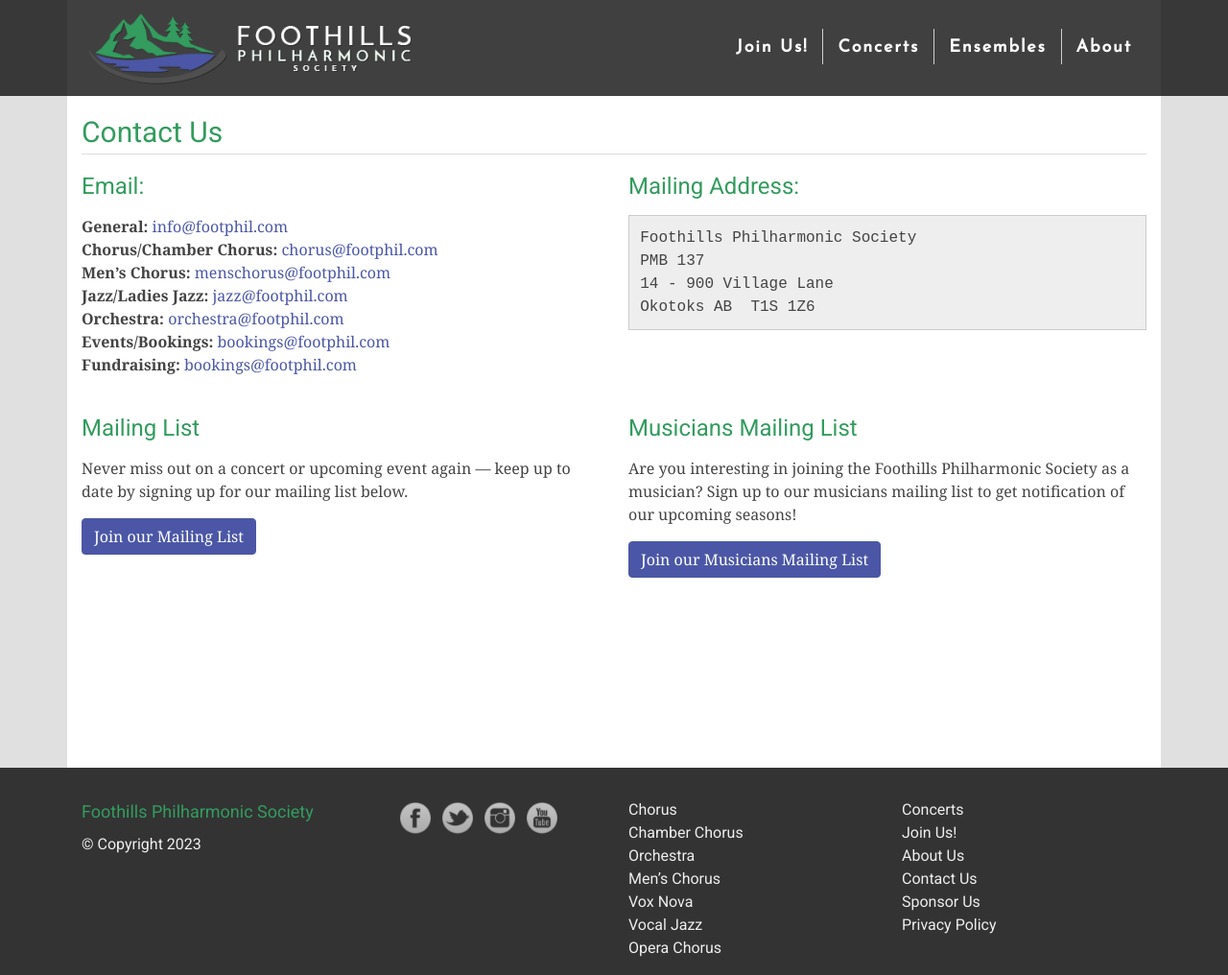
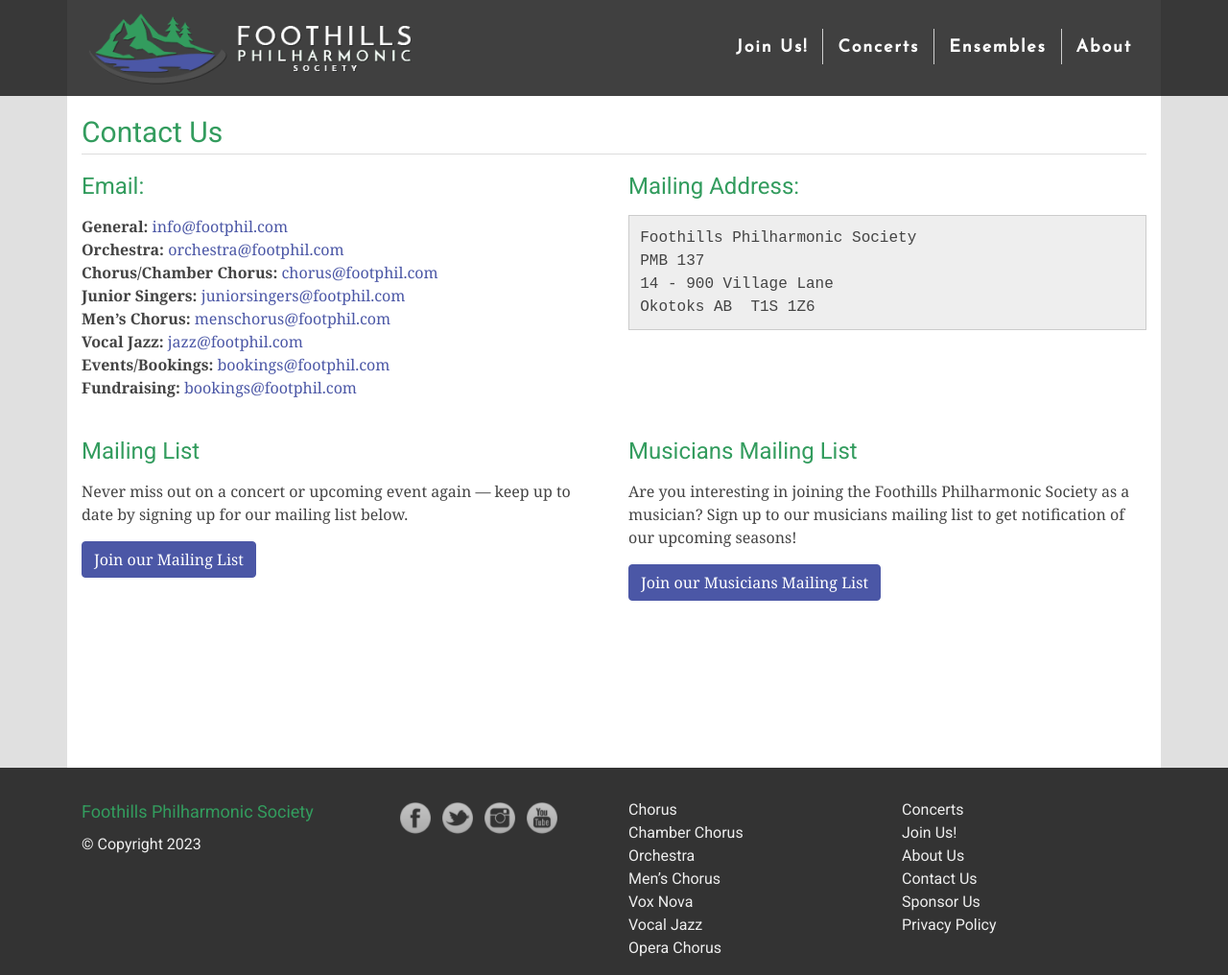
Before and after one commit to percyhanna/fps, a Jekyll site: the page built from contact.html, in a window 1280 px wide and 1016 px high. Shown: the whole window at 96% size. Built offline with Jekyll 4.4.1, drawn with Linux system fonts in a browser that asks for light colours; nearby versions of some CDN libraries; Markdown is read by kramdown in place of the engine named in the settings.

```diff
--- a/contact.html
+++ b/contact.html
@@ -11,14 +11,17 @@ title: Contact Us
     <p>
       <strong>General:</strong>
       <a href="mailto:info@footphil.com">info@footphil.com</a><br />
+      <strong>Orchestra:</strong>
+      <a href="mailto:orchestra@footphil.com">orchestra@footphil.com</a><br />
       <strong>Chorus/Chamber Chorus:</strong>
       <a href="mailto:chorus@footphil.com">chorus@footphil.com</a><br />
+      <strong>Junior Singers:</strong>
+      <a href="mailto:juniorsingers@footphil.com">juniorsingers@footphil.com</a
+      ><br />
       <strong>Men’s Chorus:</strong>
       <a href="mailto:menschorus@footphil.com">menschorus@footphil.com</a><br />
-      <strong>Jazz/Ladies Jazz:</strong>
+      <strong>Vocal Jazz:</strong>
       <a href="mailto:jazz@footphil.com">jazz@footphil.com</a><br />
-      <strong>Orchestra:</strong>
-      <a href="mailto:orchestra@footphil.com">orchestra@footphil.com</a><br />
       <strong>Events/Bookings:</strong>
       <a href="mailto:bookings@footphil.com">bookings@footphil.com</a><br />
       <strong>Fundraising:</strong>
```
Also changed, not shown: join/junior-singers.html (+7 -0 lines).
